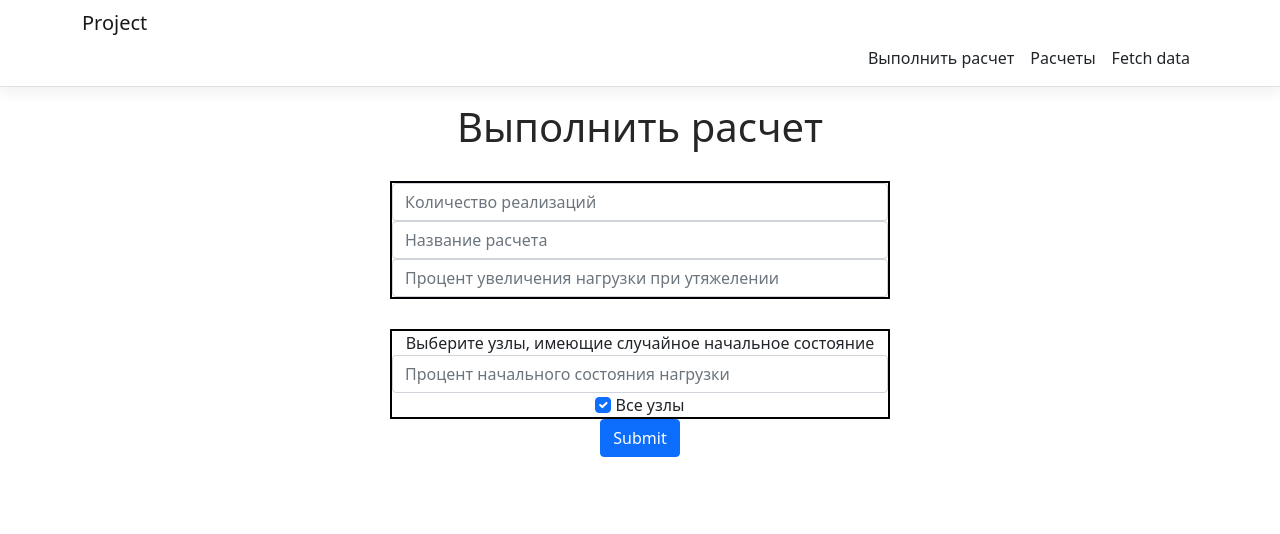
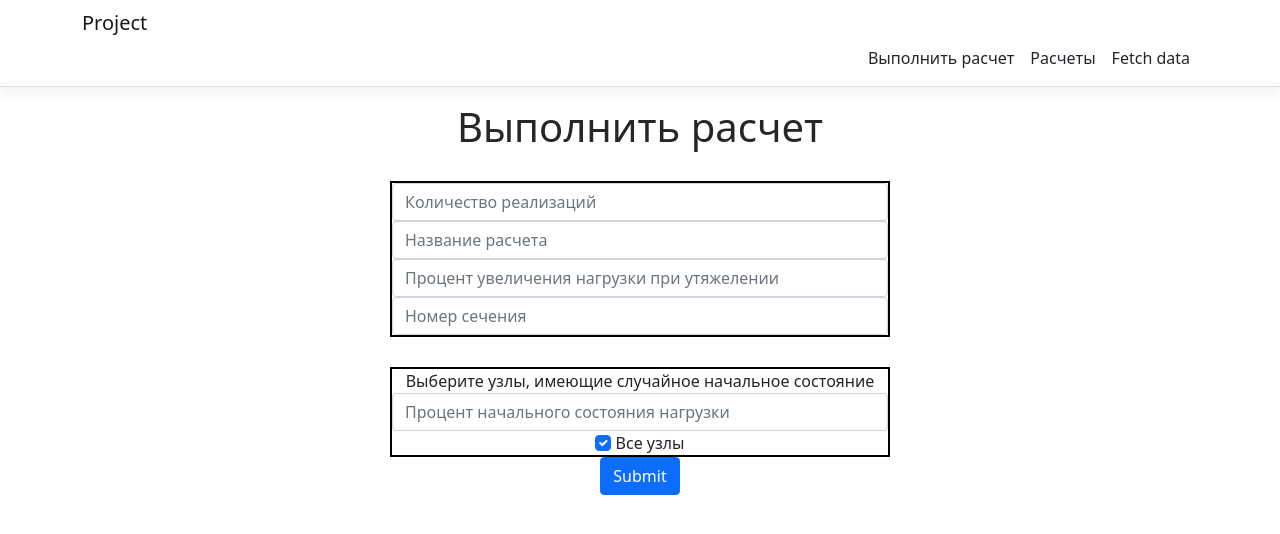
Before and after one commit to nik79839/MMK_frontend, a React (Create React App) app: page / in a window 1280 px wide. Shown: the top 534 px of the page. Built offline with nearby package versions, Linux system fonts and the light colour scheme; what redux-signalr would draw is missing.

Commit message:
Получение напряжений в store

```diff
--- a/src/components/CalculationForm.js
+++ b/src/components/CalculationForm.js
@@ -8,7 +8,7 @@ const CalculationForm = (props) => {
             <h1>Выполнить расчет</h1>
       <Formik
         initialValues={{ CountOfImplementations: "",name: "", percentLoad: "", percentForWorsening: "",isAllNodesInitial: true,
-        loadNodes: "" }}
+        loadNodes123: "" }}
         onSubmit={(values) => {
           axios({method:'post', url: "https://localhost:7231/CalculationPowerFlows/PostCalculations",data: values,
           headers: { "Content-Type": "multipart/form-data"}
@@ -20,13 +20,14 @@ const CalculationForm = (props) => {
           <Field name="CountOfImplementations" type="text" placeholder="Количество реализаций" className='form-control' />
           <Field name="name" type="text" placeholder="Название расчета" className='form-control' />
           <Field name="percentForWorsening" type="text" placeholder="Процент увеличения нагрузки при утяжелении" className='form-control'/>
+          <Field name="sechNumber" type="text" placeholder="Номер сечения" className='form-control'/>
           </div>
         <div className="calc">
           <label>Выберите узлы, имеющие случайное начальное состояние</label>
           <Field name="percentLoad" type="text" placeholder="Процент начального состояния нагрузки" className='form-control'/>
           <Field name="isAllNodesInitial" type="checkbox" className="form-check-input"/> Все узлы
           {!values.isAllNodesInitial ? (
-            <Field type="text" name="loadNodes" placeholder="Перечислите узлы чере запятую" className='form-control' />):null}
+            <Field type="text" name="loadNodes123" placeholder="Перечислите узлы чере запятую" className='form-control' />):null}
         </div>
         <button type="submit" className="btn btn-primary mr-2">Submit</button>
         </Form>)}
--- a/src/components/CalculationItem.js
+++ b/src/components/CalculationItem.js
@@ -1,10 +1,10 @@
-import { NavLink } from 'react-router-dom'
 import './Main.css';
 
 const CalculationItem = (props) => {
 
    const getCalculationStatisticById = () => {
     props.getCalculationStatisticById(props.calculations.calculationId);
+
    }
         return <div>
                     <a onClick={getCalculationStatisticById} className="active">{props.calculations.name}</a>
--- a/src/components/CalculationsUIDContainer.js
+++ b/src/components/CalculationsUIDContainer.js
@@ -3,16 +3,19 @@ import { compose } from "redux";
 import { getCalculations, getCalculationStatisticById } from '../redux/main-reducer';
 import { connect } from 'react-redux';
 import  CalculationsUID  from './CalculationsUID';
+import { Spin } from 'antd';
 
 const CalculationsUIDContainer = (props) => {
     useEffect(  () => {
         props.getCalculations();
     },[])
 
-        return (
+        return <>
             <div>
                 <CalculationsUID calculations={props.calculations} getCalculationStatisticById={props.getCalculationStatisticById}/>
-            </div>  );
+            </div>
+            {(props.calculations[0].calculationId == 'iyk') && (<Spin />)}
+            </>
 }
 
 let mapStateToProps = (state) => {
--- a/src/redux/main-reducer.js
+++ b/src/redux/main-reducer.js
@@ -20,7 +20,7 @@ let initialState = {
 const mainReducer = (state = initialState, action) => {
     switch (action.type) {
         case SET_CALCULATIONS:
-            return {
+        return {
                 ...state,
                 calculations: action.calculations
             }
```
